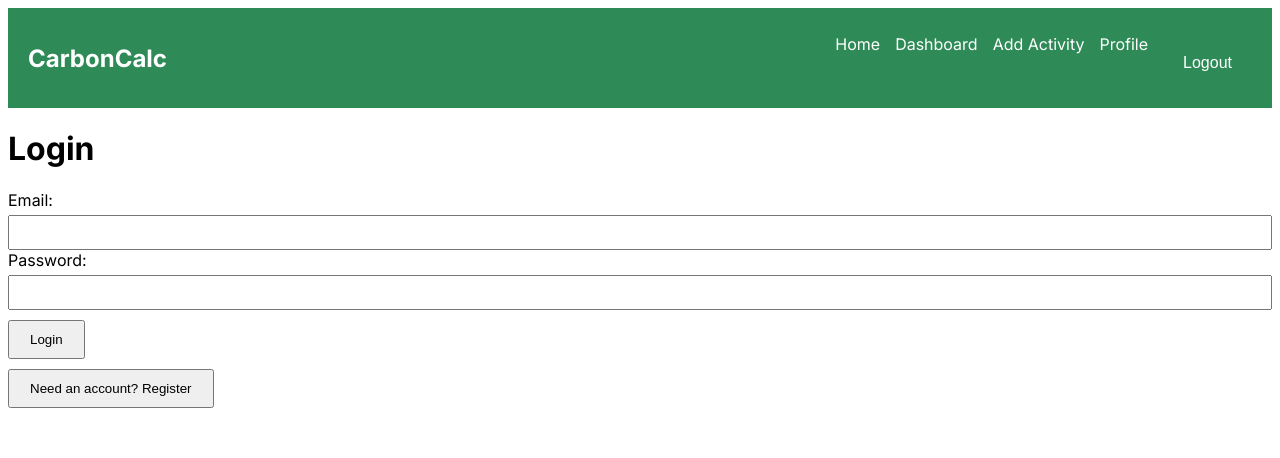
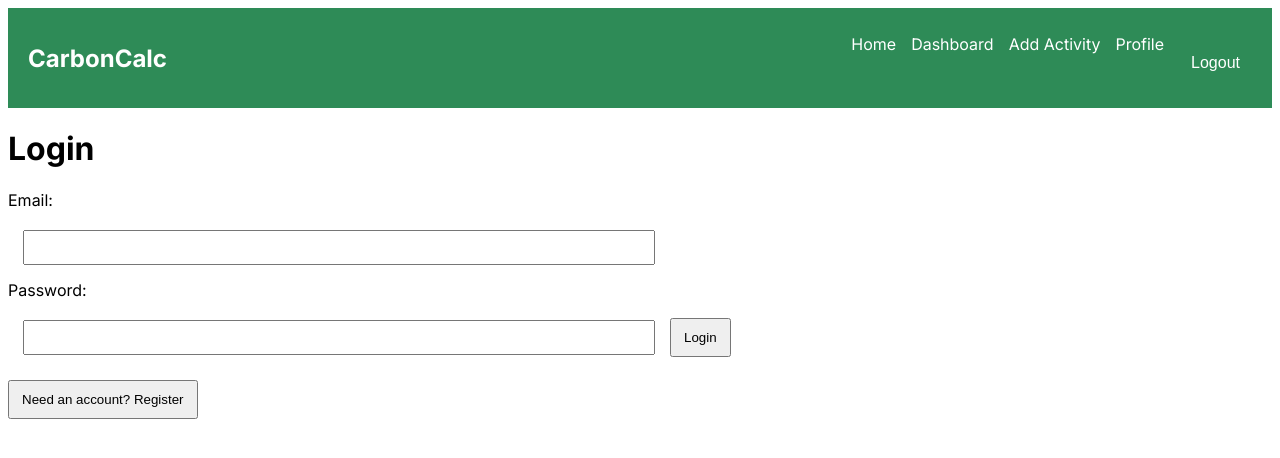
Before and after one commit to sdg877/carbon_calculator_fe, a Next.js app: page /identity in a window 1280 px wide. Shown: the top 458 px of the page. Built offline with nearby package versions, Linux system fonts and the light colour scheme; no server answers; sample sign-in values are in the browser's storage.

Commit message:
Update to inout form styling.

```diff
--- a/src/styles/forms.css
+++ b/src/styles/forms.css
@@ -1,5 +1,5 @@
 .formContainer {
-  max-width: 400px;
+  max-width: 200px;
   margin: 2rem auto;
   padding: 2rem;
   border: 1px solid #ccc;
@@ -62,13 +62,14 @@ label {
 
 input,
 select {
-  width: 100%;
+  width: 50%;
   padding: 8px;
+  margin: 15px;
   box-sizing: border-box;
 }
 
 button {
-  padding: 10px 20px;
+  padding: 10px 12px;
   cursor: pointer;
   margin-top: 10px;
 }
```
